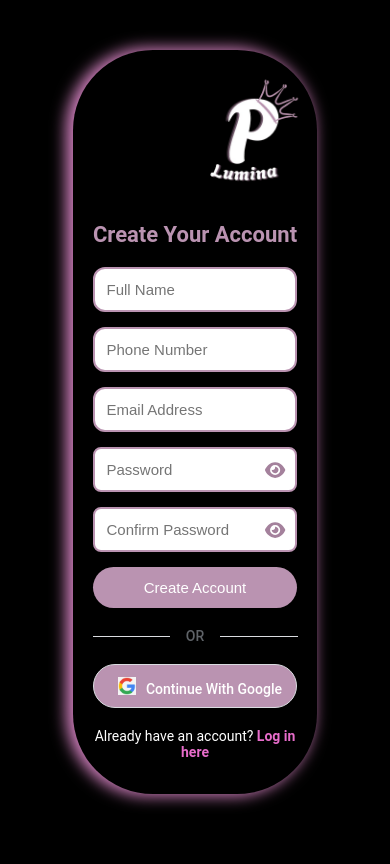
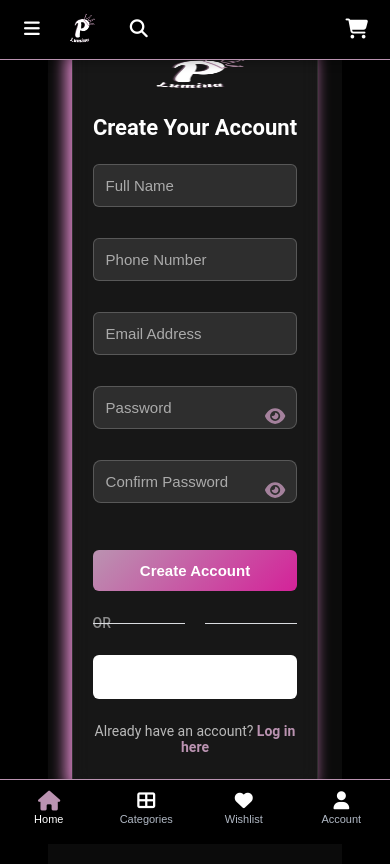
Before and after one commit to 8tarun06/P-Lumina, a React (Vite) app: page / in a window 390 px wide. Shown: the top 864 px of the page. Built offline with nearby package versions, Linux system fonts and the light colour scheme; no server answers; the database is empty; what @react-pdf/renderer would draw is missing.

Commit message:
Fix: mobile scaling for signup/login pages

```diff
--- a/src/index.css
+++ b/src/index.css
@@ -250,3 +250,162 @@ body {
     font-size: 22px !important;
   }
 }
+
+/* Auth pages mobile styling */
+.auth-page-container {
+  min-height: 100vh;
+  background: #0b0b0b;
+  display: flex;
+  align-items: center;
+  justify-content: center;
+  padding: 20px;
+}
+
+.form-container {
+  background: rgba(255, 255, 255, 0.05);
+  padding: 2rem;
+  border-radius: 12px;
+  backdrop-filter: blur(10px);
+  border: 1px solid rgba(255, 255, 255, 0.1);
+  max-width: 400px;
+  width: 100%;
+}
+
+.auth-logo {
+  display: block;
+  margin: 0 auto 1.5rem;
+  height: 50px;
+  cursor: pointer;
+}
+
+.form-container h2 {
+  color: white;
+  text-align: center;
+  margin-bottom: 1.5rem;
+  font-size: 1.5rem;
+}
+
+.form-container input {
+  width: 100%;
+  padding: 12px;
+  margin-bottom: 1rem;
+  border: 1px solid rgba(255, 255, 255, 0.2);
+  border-radius: 6px;
+  background: rgba(255, 255, 255, 0.1);
+  color: white;
+  font-size: 14px;
+}
+
+.form-container input::placeholder {
+  color: rgba(255, 255, 255, 0.6);
+}
+
+.password-wrapper {
+  position: relative;
+}
+
+.eye-icon {
+  position: absolute;
+  right: 12px;
+  top: 50%;
+  transform: translateY(-50%);
+  color: rgba(255, 255, 255, 0.6);
+  cursor: pointer;
+}
+
+.form-container button[type="submit"] {
+  width: 100%;
+  padding: 12px;
+  background: linear-gradient(135deg, #BA93B1, #d42299);
+  color: white;
+  border: none;
+  border-radius: 6px;
+  font-size: 16px;
+  font-weight: 600;
+  cursor: pointer;
+  margin-top: 1rem;
+}
+
+.divider {
+  text-align: center;
+  margin: 1.5rem 0;
+  color: rgba(255, 255, 255, 0.5);
+  position: relative;
+}
+
+.divider::before,
+.divider::after {
+  content: '';
+  position: absolute;
+  top: 50%;
+  width: 45%;
+  height: 1px;
+  background: rgba(255, 255, 255, 0.2);
+}
+
+.divider::before {
+  left: 0;
+}
+
+.divider::after {
+  right: 0;
+}
+
+.google-signin-btn {
+  width: 100%;
+  padding: 12px;
+  background: white;
+  color: #333;
+  border: none;
+  border-radius: 6px;
+  font-size: 14px;
+  font-weight: 500;
+  cursor: pointer;
+  display: flex;
+  align-items: center;
+  justify-content: center;
+  gap: 10px;
+}
+
+.google-icon-wrapper {
+  width: 20px;
+  height: 20px;
+}
+
+.google-icon {
+  width: 100%;
+  height: 100%;
+}
+
+.form-container p {
+  text-align: center;
+  color: rgba(255, 255, 255, 0.7);
+  margin-top: 1.5rem;
+}
+
+.form-container a {
+  color: #BA93B1;
+  text-decoration: none;
+}
+
+/* Mobile specific adjustments */
+@media (max-width: 768px) {
+  .auth-page-container {
+    padding: 10px;
+    align-items: flex-start;
+    padding-top: 20px;
+  }
+
+  .form-container {
+    padding: 1.5rem;
+    margin-top: 0;
+  }
+
+  .auth-logo {
+    height: 40px;
+  }
+
+  .form-container h2 {
+    font-size: 1.3rem;
+  }
+}
--- a/src/pages/Login.jsx
+++ b/src/pages/Login.jsx
@@ -10,6 +10,7 @@ import { useNavigate } from "react-router-dom";
 import { FontAwesomeIcon } from "@fortawesome/react-fontawesome";
 import { faEye, faEyeSlash } from "@fortawesome/free-solid-svg-icons";
 import { useGlobalModal } from "../context/ModalContext";
+import MobileLayout from "../layouts/MobileLayout";
 
 function Login() {
   const [email, setEmail] = useState("");
@@ -124,13 +125,15 @@ function Login() {
     }
   };
 
-  return (
+  // Login form content
+  const loginContent = (
+    <div className="auth-page-container">
       <div className="form-container">
         <img
           src="/dark mode .png"
           alt="Store Logo"
           className="auth-logo"
-        onClick={() => window.location.href = "/login"}
+          onClick={() => navigate("/")}
         />
         <h2>Welcome Back</h2>
         <form onSubmit={handleLogin}>
@@ -186,7 +189,7 @@ function Login() {
           <div className="google-icon-wrapper">
             <img
               className="google-icon"
-            src="./public/google-icon.png"
+              src="/google-icon.png"
               alt="Google sign-in"
             />
           </div>
@@ -197,7 +200,30 @@ function Login() {
           New to Plumina? <a href="/">Create an account</a>
         </p>
       </div>
+    </div>
   );
+
+  // Use MobileLayout for mobile devices, otherwise render directly
+  const [isMobile, setIsMobile] = useState(false);
+
+  React.useEffect(() => {
+    const checkMobile = () => {
+      setIsMobile(window.innerWidth <= 768);
+    };
+
+    checkMobile();
+    window.addEventListener('resize', checkMobile);
+
+    return () => {
+      window.removeEventListener('resize', checkMobile);
+    };
+  }, []);
+
+  if (isMobile) {
+    return <MobileLayout>{loginContent}</MobileLayout>;
+  }
+
+  return loginContent;
 }
 
 export default Login;
--- a/src/pages/Signup.jsx
+++ b/src/pages/Signup.jsx
@@ -11,10 +11,11 @@ import "../index.css";
 import { FontAwesomeIcon } from "@fortawesome/react-fontawesome";
 import { faEye, faEyeSlash } from "@fortawesome/free-solid-svg-icons";
 import { useGlobalModal } from "../context/ModalContext";
+import MobileLayout from "../layouts/MobileLayout";
 
 function SignUp() {
   const [name, setName] = useState("");
-  const [phone, setPhone] = useState(""); // NEW
+  const [phone, setPhone] = useState("");
   const [email, setEmail] = useState("");
   const [password, setPassword] = useState("");
   const [confirm, setConfirm] = useState("");
@@ -52,7 +53,7 @@ function SignUp() {
       // Save new user data in Firestore
       await setDoc(doc(db, "users", user.uid), {
         name,
-        phone, // NEW
+        phone,
         email,
         addresses: [],
         createdAt: serverTimestamp(),
@@ -106,13 +107,15 @@ function SignUp() {
     }
   };
 
-  return (
+  // Signup form content
+  const signupContent = (
+    <div className="auth-page-container">
       <div className="form-container">
         <img
-        src="dark mode .png"
+          src="/dark mode .png"
           alt="Store Logo"
           className="auth-logo"
-        onClick={() => window.location.href = "/"}
+          onClick={() => navigate("/")}
         />
         <h2>Create Your Account</h2>
         <form onSubmit={handleSignUp}>
@@ -174,7 +177,7 @@ function SignUp() {
           <div className="google-icon-wrapper">
             <img
               className="google-icon"
-            src="./public/google-icon.png"
+              src="/google-icon.png"
               alt="Google sign-in"
             />
           </div>
@@ -185,7 +188,30 @@ function SignUp() {
           Already have an account? <a href="/login">Log in here</a>
         </p>
       </div>
+    </div>
   );
+
+  // Use MobileLayout for mobile devices, otherwise render directly
+  const [isMobile, setIsMobile] = useState(false);
+
+  React.useEffect(() => {
+    const checkMobile = () => {
+      setIsMobile(window.innerWidth <= 768);
+    };
+
+    checkMobile();
+    window.addEventListener('resize', checkMobile);
+
+    return () => {
+      window.removeEventListener('resize', checkMobile);
+    };
+  }, []);
+
+  if (isMobile) {
+    return <MobileLayout>{signupContent}</MobileLayout>;
+  }
+
+  return signupContent;
 }
 
 export default SignUp;
```
Lines whose indentation alone changed are shown as unchanged.
